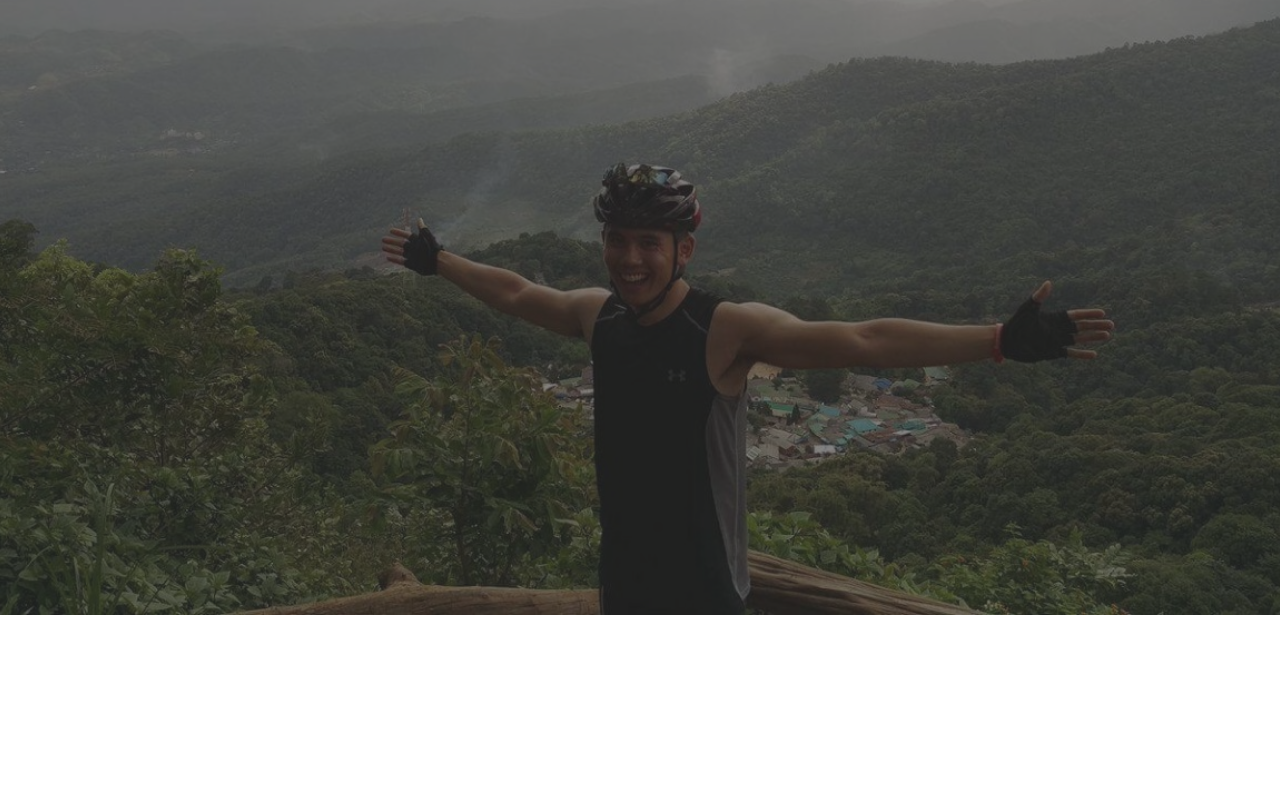
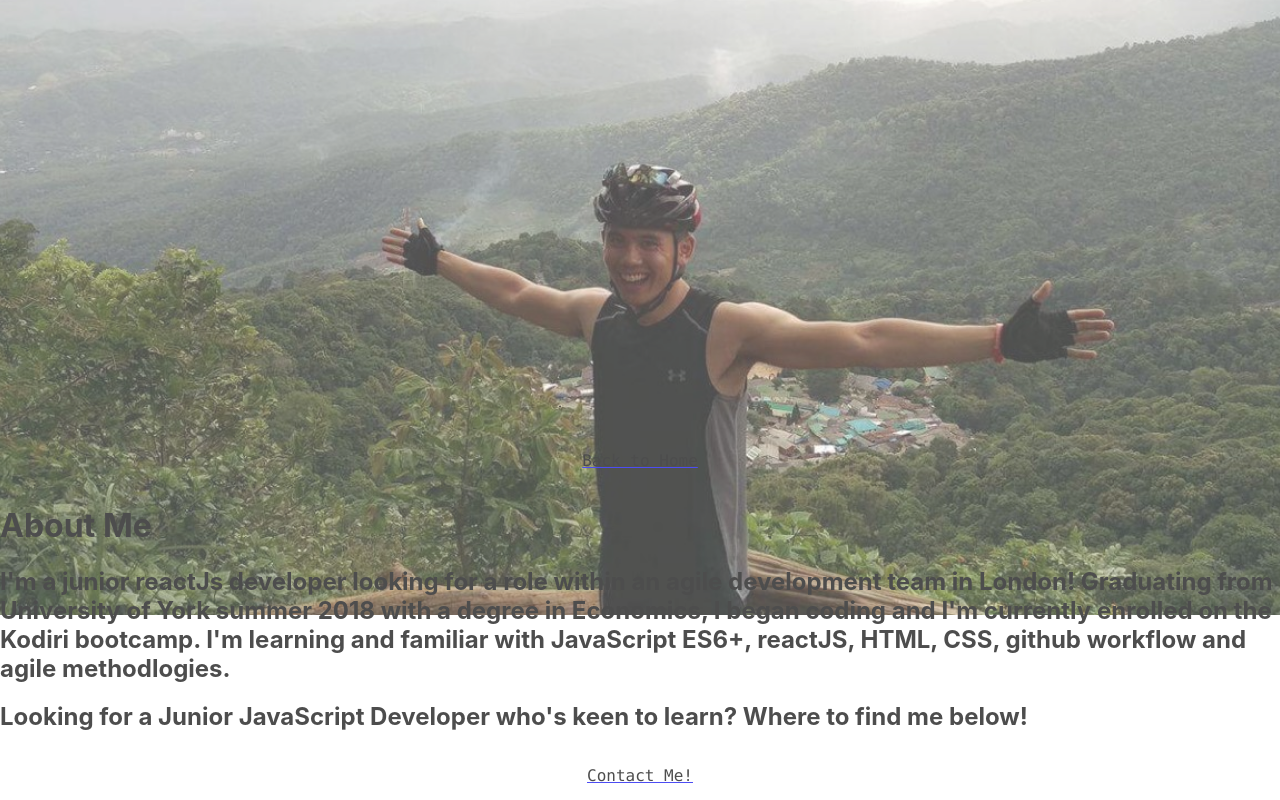
Before and after one commit to TomHodson91/TomHodson, a React (Create React App) app: page /#/about in a window 1280 px wide. Shown: the part 185-985 px from the top of the page. Before the commit the page ends 800 px from the top, so only its background shows below. Built offline with nearby package versions, Linux system fonts and the light colour scheme.

Commit message:
added description and links on about page

```diff
--- a/src/App.css
+++ b/src/App.css
@@ -3,15 +3,16 @@
   height: 100vh;
   display: flex;
   flex-direction: column;
+  background-image: url(./Images/doiSuthepSummit.jpg);
+  background-position: center;
+  background-repeat: no-repeat;
+  background-size: cover;
+  opacity: 0.7;
 }
 
 .bg{
-  background-image: url(./Images/doiSuthepSummit.jpg);
   height: 100%;
-  background-position: center;
-  background-repeat: no-repeat;
-  background-size: cover;
-  opacity: 0.4;
+
 }
 
 .banner{
--- a/src/App.js
+++ b/src/App.js
@@ -1,15 +1,17 @@
 import React, { Component } from 'react';
-import { HashRouter, Route } from "react-router-dom";
+import { Route } from "react-router-dom";
 import Home from './Home'
 import './App.css';
+import about from './about'
 
 class App extends Component {
   render() {
     return (
       <div className="App">
-        <HashRouter>
+          <div>
           <Route exact path="" component={Home} />
-        </HashRouter>
+          <Route exact path="/about" component={about} />
+          </div>
       </div>
     );
   }
--- /dev/null
+++ b/src/about.js
@@ -0,0 +1,28 @@
+import React from 'react';
+import { Link } from "react-router-dom";
+
+export default function about() {
+    return (
+        <div>
+        <Link to= {"/"}>
+            <div className='links'>
+                Back to Home
+            </div>
+        </Link>
+        <h1>About Me</h1>
+        <h2>I'm a junior reactJs developer looking for a role within an agile development team in London!
+        Graduating from University of York summer 2018 with a degree in Economics,
+        I began coding and I'm currently enrolled on the Kodiri bootcamp.
+        I'm learning and familiar with JavaScript ES6+, reactJS, HTML, CSS, github workflow and agile methodlogies.
+        </h2>
+        <h2>
+            Looking for a Junior JavaScript Developer who's keen to learn? Where to find me below!
+        </h2>
+        <Link to= {"/contact"}>
+            <div className='links'>
+                Contact Me!
+            </div>
+        </Link>
+        </div>
+    );
+}
--- a/src/index.js
+++ b/src/index.js
@@ -3,8 +3,15 @@ import ReactDOM from 'react-dom';
 import './index.css';
 import App from './App';
 import * as serviceWorker from './serviceWorker';
+import { HashRouter} from "react-router-dom";
 
-ReactDOM.render(<App />, document.getElementById('root'));
+
+ReactDOM.render(
+    <HashRouter>
+        <App />
+    </HashRouter>
+
+    , document.getElementById('root'));
 
 // If you want your app to work offline and load faster, you can change
 // unregister() to register() below. Note this comes with some pitfalls.
```
